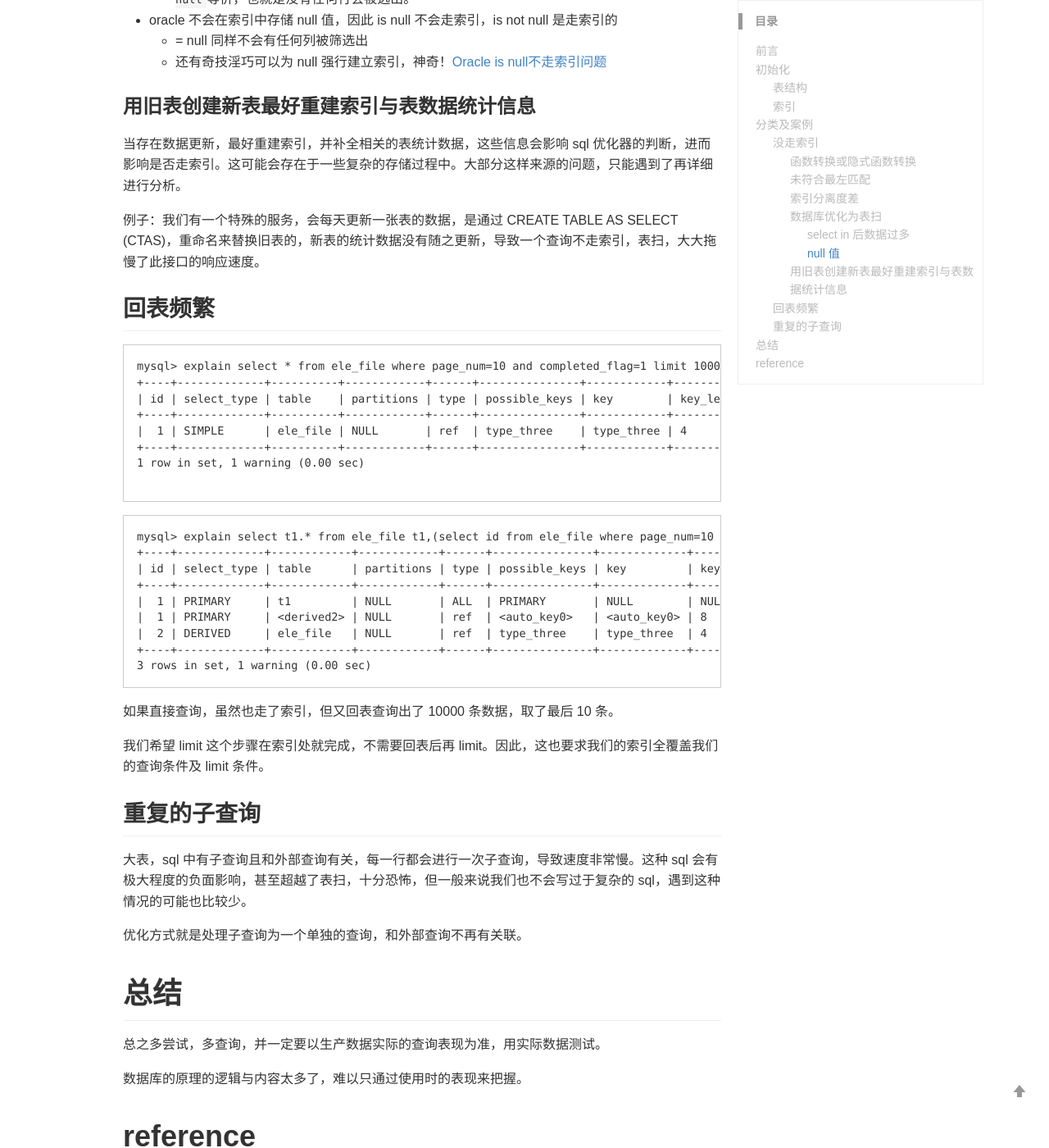
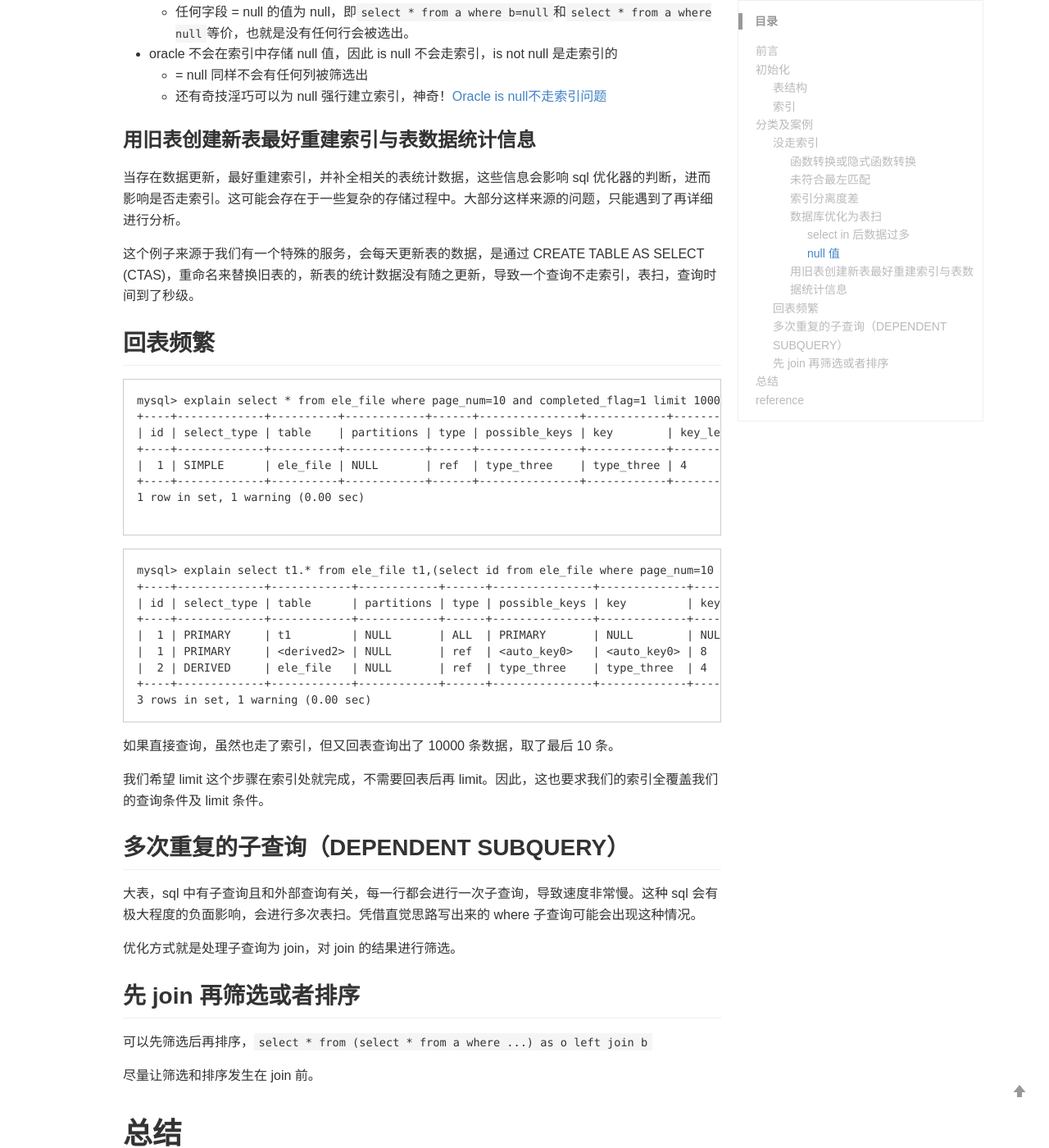
Before and after one commit to nyaaarlathotep/nyaaarlathotep.github.io, a Jekyll site: the page built from _posts/2023-2-19- 慢 sql 案例总结.md, in a window 1280 px wide and 1400 px high, scrolled down 5366 px. Shown: the whole window at 82% size. Built offline with Jekyll 4.4.1, drawn with Linux system fonts in a browser that asks for light colours; comment, search, counter and statistics services are not loaded; a style sheet for code colours, icons or effects is not loaded; some of the changed text lies outside the part shown.

Commit message:
先 join 再筛选或者排序

```diff
--- a/_posts/2023-2-19- 慢 sql 案例总结.md
+++ b/_posts/2023-2-19- 慢 sql 案例总结.md
@@ -11,7 +11,7 @@ essays: true
 
 数据库优化，sql 优化深刻而复杂，关系到数据库的原理。
 
-我在这里收集并分类整理下遇到的案例，借以学习执行计划与 Mysql 数据库。
+我在这里收集并分类整理下遇到的常见或者不常见的案例，借以学习理解执行计划与 Mysql/Oracle 数据库。
 
 长期更新。
 
@@ -20,6 +20,8 @@ essays: true
 23/12/30 更新
 
 24/1/31 更新 null
+
+24/2/19 先 join 再筛选或者排序
 
 # 初始化
 
@@ -170,9 +172,9 @@ mysql> explain select * from ele_file where page_num=10 and  available_flag =1;
 
 当数据库认为走索引比不走索引更慢的时候，优化器就会让 sql 全表扫描。
 
-这种不走索引的情况相当常见，我们也不太会注意到。简单的例子：某张表对状态（status）字段作了索引，此时不走索引，与之相对的，对 时间（created_time）作了索引，这时走索引。数据库作这样的决定原因很明显了，状态筛选出的数据太多了，还不如表扫，而时间是区分度很高，筛选出的数据很少，正适合用索引。
+在错误的字段建立了索引。简单的例子：某张表对状态（status）字段作了索引，查询时不走索引，与之相对的，对 时间（created_time）作了索引，查询时走了索引。数据库作这样的决定原因很明显了，状态筛选出的数据太多了，还不如表扫，而时间是区分度很高，筛选出的数据很少，正适合用索引。
 
-良好的标准如下：
+良好的标准：
 
 1.  fairly selective (<4% of ORDER per distinct value)
 2.  high cardinality (<10 rows in table per distinct value)
@@ -249,7 +251,7 @@ null 值的判定要使用 is null，= null 按照 null 的实际含义是无法
 
 当存在数据更新，最好重建索引，并补全相关的表统计数据，这些信息会影响 sql 优化器的判断，进而影响是否走索引。这可能会存在于一些复杂的存储过程中。大部分这样来源的问题，只能遇到了再详细进行分析。
 
-例子：我们有一个特殊的服务，会每天更新一张表的数据，是通过 CREATE TABLE AS SELECT (CTAS)，重命名来替换旧表的，新表的统计数据没有随之更新，导致一个查询不走索引，表扫，大大拖慢了此接口的响应速度。
+这个例子来源于我们有一个特殊的服务，会每天更新表的数据，是通过 CREATE TABLE AS SELECT (CTAS)，重命名来替换旧表的，新表的统计数据没有随之更新，导致一个查询不走索引，表扫，查询时间到了秒级。
 
 ## 回表频繁
 
@@ -280,11 +282,17 @@ mysql> explain select t1.* from ele_file t1,(select id from ele_file where page_
 
 我们希望 limit 这个步骤在索引处就完成，不需要回表后再 limit。因此，这也要求我们的索引全覆盖我们的查询条件及 limit 条件。
 
-## 重复的子查询
+## 多次重复的子查询（DEPENDENT SUBQUERY）
 
-大表，sql 中有子查询且和外部查询有关，每一行都会进行一次子查询，导致速度非常慢。这种 sql 会有极大程度的负面影响，甚至超越了表扫，十分恐怖，但一般来说我们也不会写过于复杂的 sql，遇到这种情况的可能也比较少。
+大表，sql 中有子查询且和外部查询有关，每一行都会进行一次子查询，导致速度非常慢。这种 sql 会有极大程度的负面影响，会进行多次表扫。凭借直觉思路写出来的 where 子查询可能会出现这种情况。
 
-优化方式就是处理子查询为一个单独的查询，和外部查询不再有关联。
+优化方式就是处理子查询为 join，对 join 的结果进行筛选。
+
+## 先 join 再筛选或者排序
+
+可以先筛选后再排序，`select * from (select * from a where ...) as o left join b`
+
+尽量让筛选和排序发生在 join 前。
 
 # 总结
 
```
Also changed, not shown: pages/about.md (+1 -1 lines).
